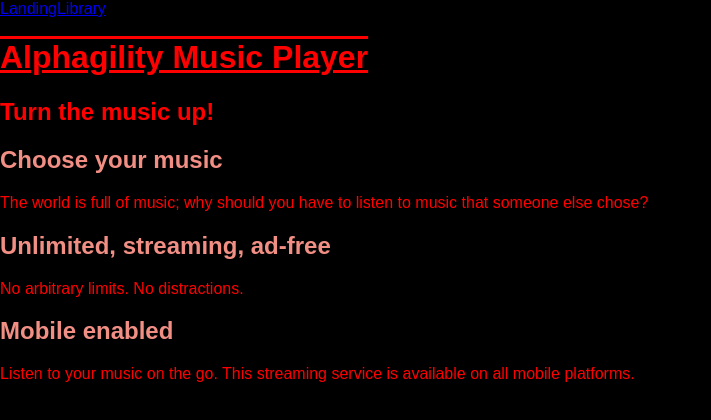
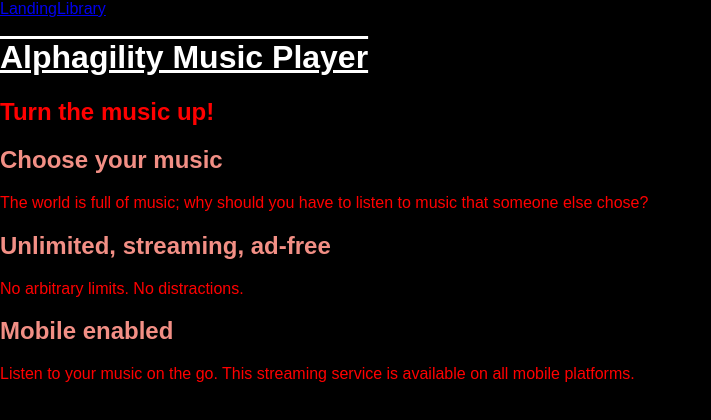
Before and after one commit to ZSMDCode/bloc-jams-react, a React (Create React App) app: page / in a window 1280 px wide. Shown: the top 420 px of the page, without its empty margins (0-711 px from the left). Built offline with nearby package versions, Linux system fonts and the light colour scheme.

Commit message:
Zart Seri's Alphagility Music Player

```diff
--- a/src/index.css
+++ b/src/index.css
@@ -10,9 +10,11 @@ a:visited{
 }
 h1 {
   text-decoration: underline overline;
+  color: white;
 }
 .hero-title {
   text-decoration: none;
+  color: red;
 }
 h2 {
   color: #f28f85;
```
